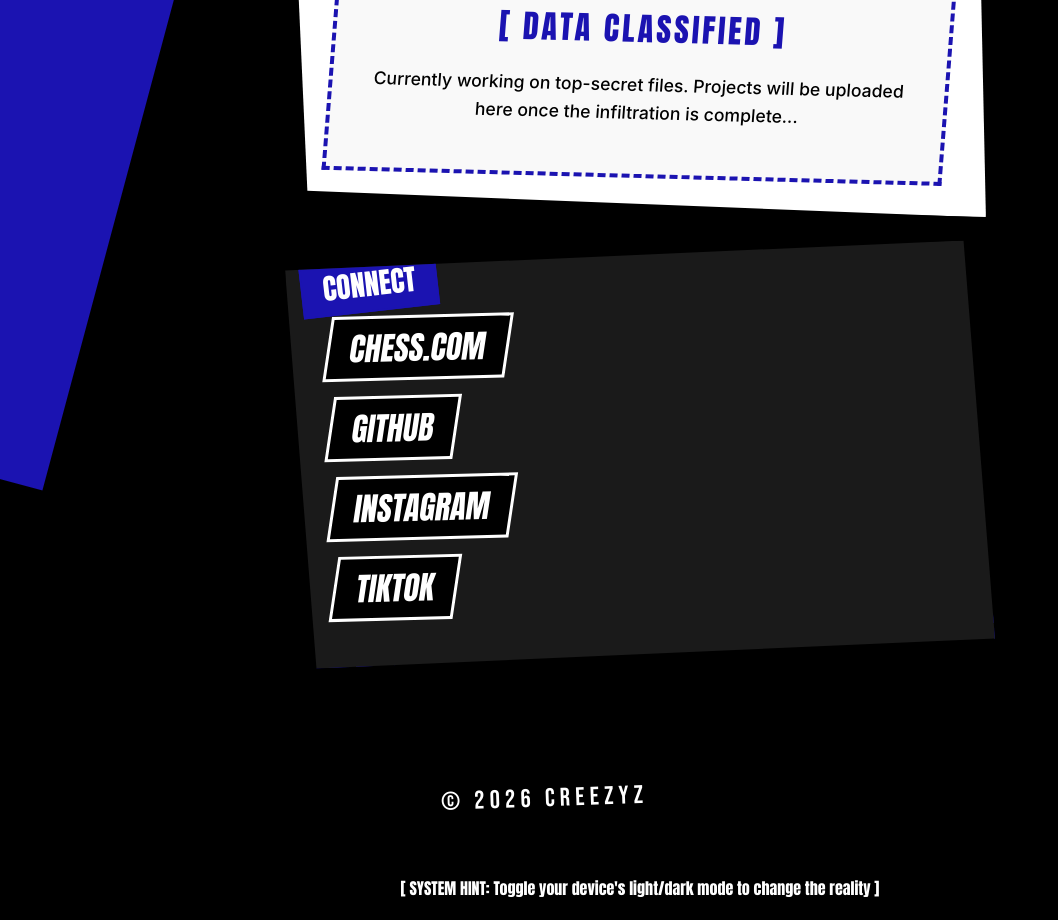
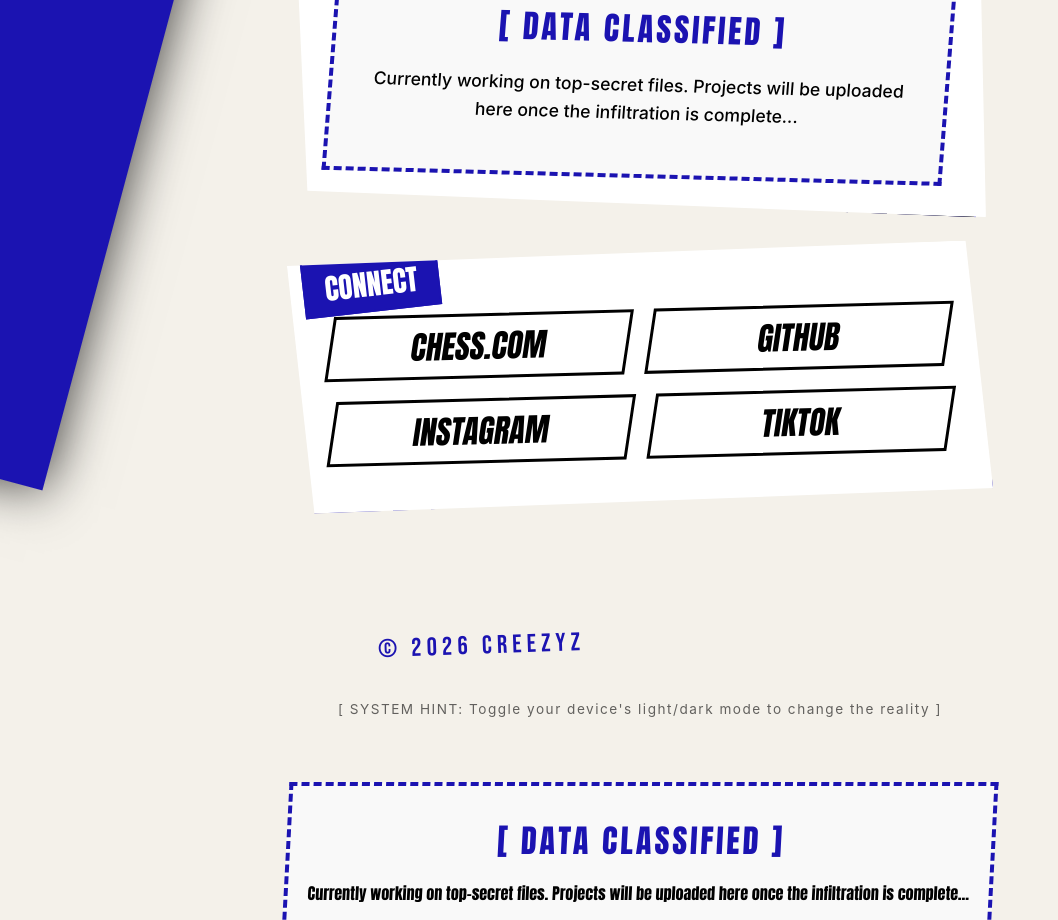
Before and after one commit to creezyz0/creezyz0.github.io, a plain HTML site: page index.html in a window 1280 px wide. Shown: the part 732-1652 px from the top of the page, without its empty margins (0-1058 px from the left). Drawn offline with Linux system fonts and the light colour scheme; a web font is replaced by a local one.

Commit message:
Update style.css

```diff
--- a/style.css
+++ b/style.css
@@ -135,17 +135,37 @@
 }
 
 
+/* Styling für die Social-Links als Raster */
 .p5-list {
     list-style: none;
     padding: 0;
     margin-top: 30px;
-    display: flex;
-    flex-direction: column;
-    gap: 15px;
+
+    display: grid;
+    grid-template-columns: 1fr 1fr;
+    gap: 20px;
 }
 
 .p5-list li {
     transform: skewX(-10deg);
+    display: flex;
+}
+
+
+.p5-link {
+    font-size: 1.8rem;
+    color: #ffffff;
+    text-decoration: none;
+    background-color: #000000;
+    padding: 10px 20px;
+    display: block;
+    width: 100%;
+    text-align: center;
+    transition: all 0.15s ease-out;
+    border: 3px solid #ffffff;
+    position: relative;
+    z-index: 1;
+    box-sizing: border-box;
 }
 
 .p5-link {
@@ -181,3 +201,79 @@
     padding: 40px;
     transform: rotate(-2deg);
 }
+
+
+.p5-hint {
+    font-family: -apple-system, BlinkMacSystemFont, "Segoe UI", Roboto, monospace;
+    font-size: 0.85rem;
+    color: #ffffff;
+    opacity: 0.6; /* Macht den Text leicht durchsichtig, damit er nicht ablenkt */
+    margin-top: -20px; /* Zieht ihn näher an den dicken Footer-Text heran */
+    margin-bottom: 30px;
+    letter-spacing: 1.5px;
+    text-align: center;
+}
+
+
+@media (prefers-color-scheme: light) {
+
+    body {
+        background-color: #f4f1ea;
+        color: #000000;
+    }
+
+
+    .p5-title {
+        background-color: #000000;
+        color: #ffffff;
+    }
+
+
+    .p5-card {
+        box-shadow: -12px 12px 0px #000000, -12px 12px 0px 2px #1b13b1;
+    }
+
+    .socials-card {
+        background-color: #ffffff;
+        color: #000000;
+        box-shadow: 12px 12px 0px #1b13b1;
+    }
+
+
+    .p5-badge {
+        background-color: #ffffff;
+        color: #000000;
+        border: 2px solid #000000;
+    }
+
+
+    .p5-badge.red {
+        background-color: #1b13b1;
+        color: #ffffff;
+        border-color: #1b13b1;
+    }
+
+
+    .p5-link {
+        background-color: #ffffff;
+        color: #000000;
+        border: 3px solid #000000;
+    }
+
+    .p5-link:hover {
+        background-color: #1b13b1;
+        color: #ffffff;
+        border-color: #1b13b1;
+        box-shadow: -8px 8px 0px #000000;
+    }
+
+
+    .p5-footer {
+        color: #1b13b1;
+    }
+
+
+    .p5-hint {
+        color: #000000;
+    }
+}
```
